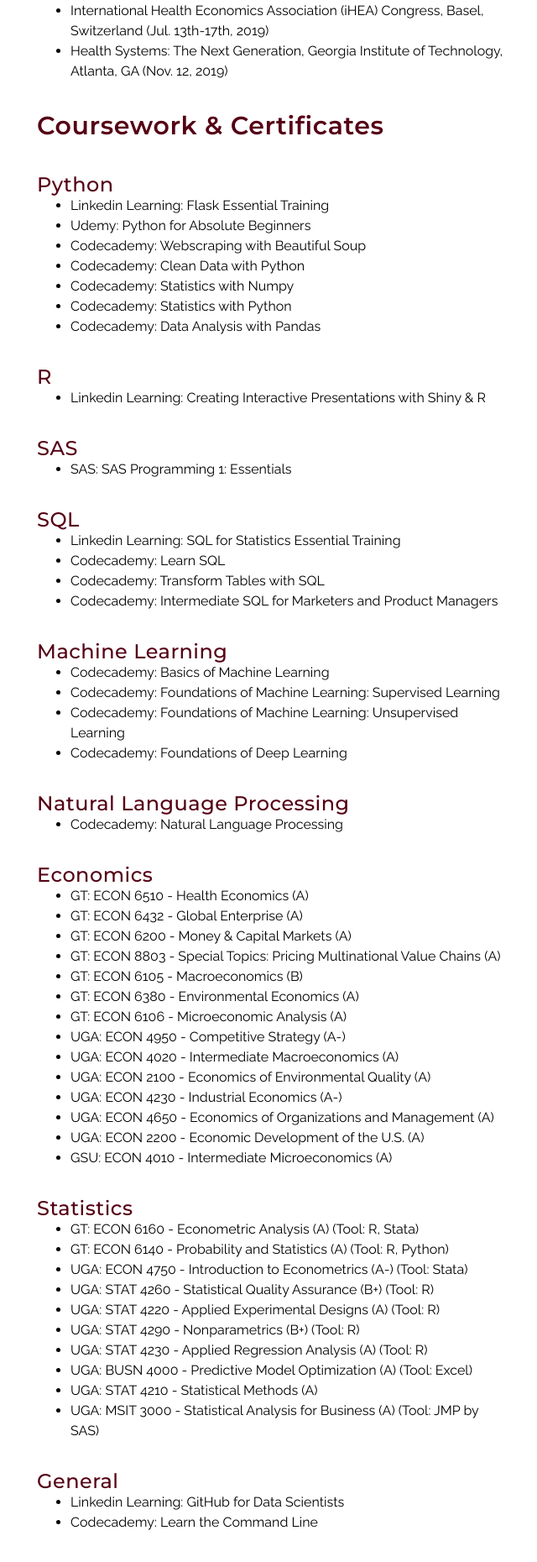
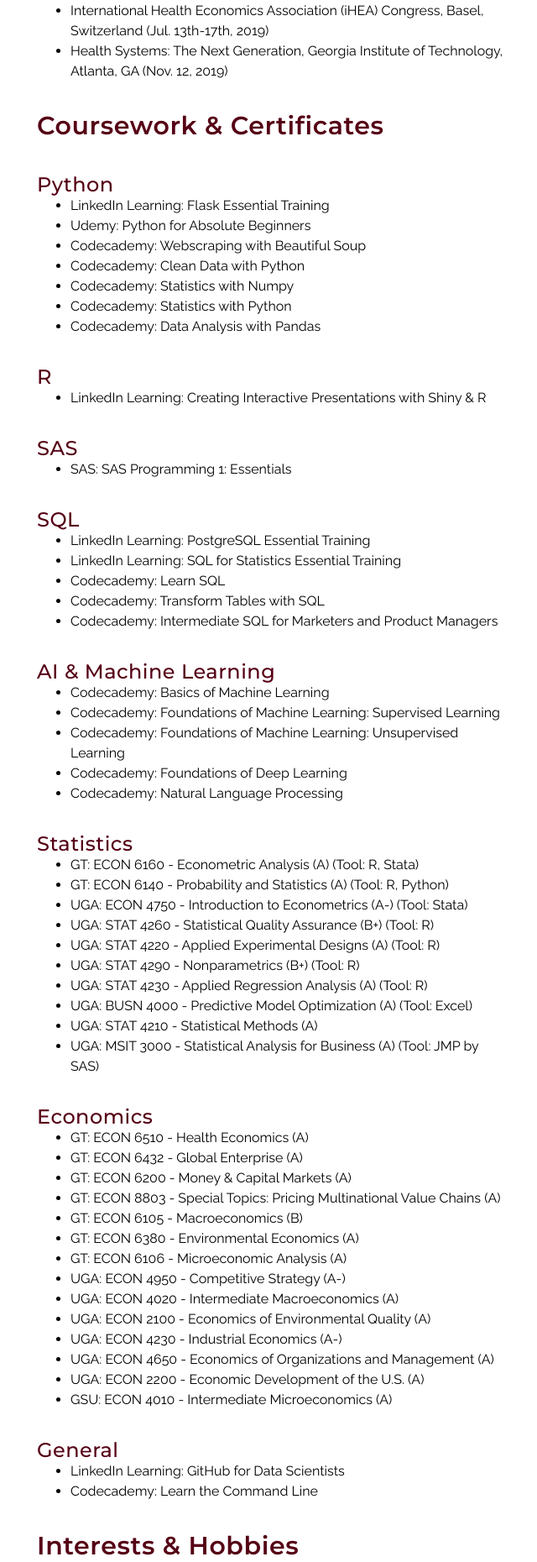
Before and after one commit to ssantavicca3/PortfolioWebsite, a Flask app: page /about in a window 1280 px wide. Shown: the part 1459-3319 px from the top of the page at 84% size, without its empty margins (508-1148 px from the left). Run offline with Flask 2, Linux system fonts and the light colour scheme.

Commit message:
updated 'About' page.

```diff
--- a/templates/about.html
+++ b/templates/about.html
@@ -223,7 +223,7 @@
 
 <h3 id="python">Python</h3>
   <ul>
-    <li>Linkedin Learning: Flask Essential Training</li>
+    <li>LinkedIn Learning: Flask Essential Training</li>
     <li>Udemy: Python for Absolute Beginners</li>
     <li>Codecademy: Webscraping with Beautiful Soup</li>
     <li>Codecademy: Clean Data with Python</li>
@@ -234,7 +234,7 @@
 
 <h3 id="R">R</h3>
   <ul>
-    <li>Linkedin Learning: Creating Interactive Presentations with Shiny & R</li>
+    <li>LinkedIn Learning: Creating Interactive Presentations with Shiny & R</li>
   </ul>
 
 <h3 id="sas">SAS</h3>
@@ -245,24 +245,35 @@
 
 <h3 id="SQL">SQL</h3>
   <ul>
-    <li>Linkedin Learning: SQL for Statistics Essential Training</li>
+    <li>LinkedIn Learning: PostgreSQL Essential Training</li>
+    <li>LinkedIn Learning: SQL for Statistics Essential Training</li>
     <li>Codecademy: Learn SQL</li>
     <li>Codecademy: Transform Tables with SQL</li>
     <li>Codecademy: Intermediate SQL for Marketers and Product Managers</li>
   </ul>
 
-<h3 id="machine-learning">Machine Learning</h3>
+<h3 id="machine-learning">AI & Machine Learning</h3>
   <ul>
     <li>Codecademy: Basics of Machine Learning</li>
     <li>Codecademy: Foundations of Machine Learning: Supervised Learning</li>
     <li>Codecademy: Foundations of Machine Learning: Unsupervised Learning</li>
     <li>Codecademy: Foundations of Deep Learning</li>
+    <li>Codecademy: Natural Language Processing</li>
   </ul>
 
-<h3 id="natural-language-processing">Natural Language Processing</h3>
-  <ul>
-      <li>Codecademy: Natural Language Processing</li>
-  </ul>
+  <h3 id="statistics">Statistics</h3>
+    <ul>
+      <li>GT: ECON 6160 - Econometric Analysis (A) (Tool: R, Stata)</li>
+      <li>GT: ECON 6140 - Probability and Statistics (A) (Tool: R, Python)</li>
+      <li>UGA: ECON 4750 - Introduction to Econometrics (A-) (Tool: Stata)</li>
+      <li>UGA: STAT 4260 - Statistical Quality Assurance (B+) (Tool: R)</li>
+      <li>UGA: STAT 4220 - Applied Experimental Designs (A) (Tool: R)</li>
+      <li>UGA: STAT 4290 - Nonparametrics (B+) (Tool: R)</li>
+      <li>UGA: STAT 4230 - Applied Regression Analysis (A) (Tool: R)</li>
+      <li>UGA: BUSN 4000 - Predictive Model Optimization (A) (Tool: Excel)</li>
+      <li>UGA: STAT 4210 - Statistical Methods (A)</li>
+      <li>UGA: MSIT 3000 - Statistical Analysis for Business (A) (Tool: JMP by SAS)</li>
+    </ul>
 
 <h3 id="economics">Economics</h3>
   <ul>
@@ -282,23 +293,9 @@
     <li>GSU: ECON 4010 - Intermediate Microeconomics (A)</li>
   </ul>
 
-<h3 id="statistics">Statistics</h3>
-  <ul>
-    <li>GT: ECON 6160 - Econometric Analysis (A) (Tool: R, Stata)</li>
-    <li>GT: ECON 6140 - Probability and Statistics (A) (Tool: R, Python)</li>
-    <li>UGA: ECON 4750 - Introduction to Econometrics (A-) (Tool: Stata)</li>
-    <li>UGA: STAT 4260 - Statistical Quality Assurance (B+) (Tool: R)</li>
-    <li>UGA: STAT 4220 - Applied Experimental Designs (A) (Tool: R)</li>
-    <li>UGA: STAT 4290 - Nonparametrics (B+) (Tool: R)</li>
-    <li>UGA: STAT 4230 - Applied Regression Analysis (A) (Tool: R)</li>
-    <li>UGA: BUSN 4000 - Predictive Model Optimization (A) (Tool: Excel)</li>
-    <li>UGA: STAT 4210 - Statistical Methods (A)</li>
-    <li>UGA: MSIT 3000 - Statistical Analysis for Business (A) (Tool: JMP by SAS)</li>
-  </ul>
-
 <h3 id="general">General</h3>
     <ul>
-    <li>Linkedin Learning: GitHub for Data Scientists</li>
+    <li>LinkedIn Learning: GitHub for Data Scientists</li>
     <li>Codecademy: Learn the Command Line</li>
   </ul>
 
```
